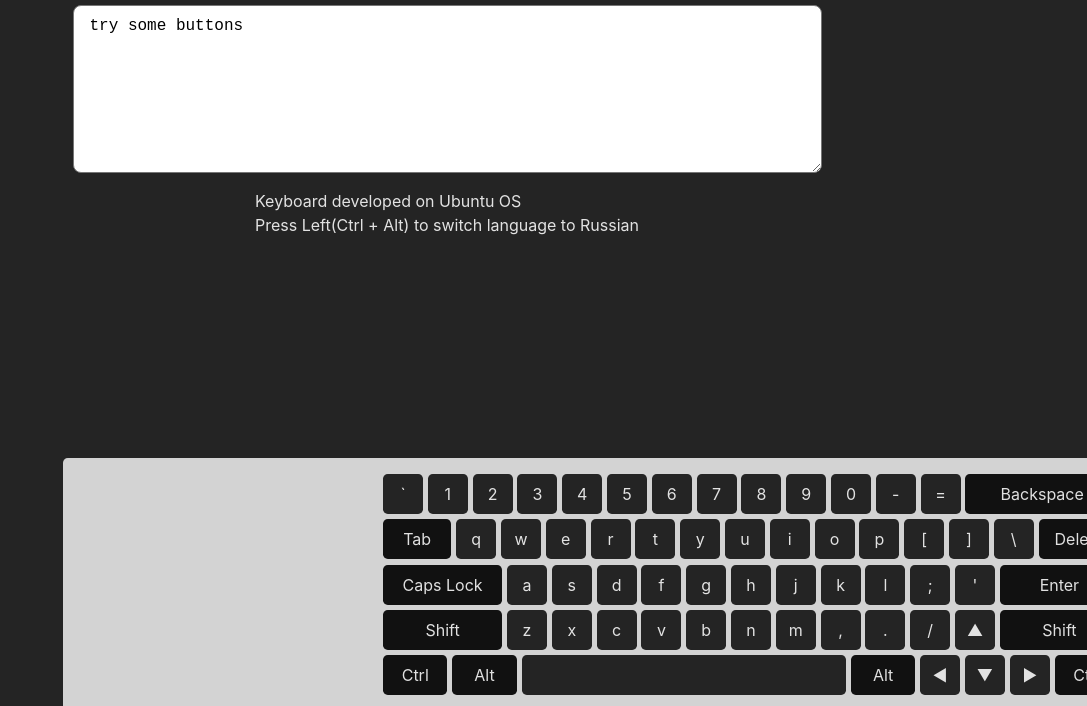
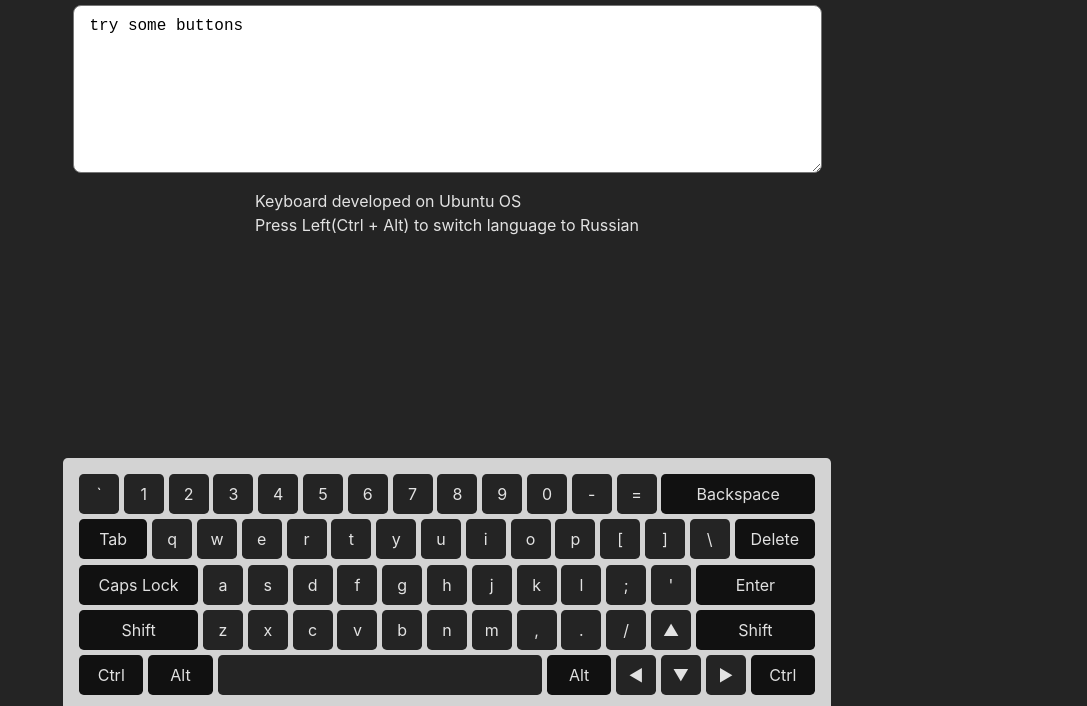
Before and after one commit to maxvy50rs/virtual-keyboard, a website built with Vite: page index.html in a window 1280 px wide. Shown: the part 94-800 px from the top of the page, without its empty margins (193-1280 px from the left). Built offline with nearby package versions, Linux system fonts and the light colour scheme.

Commit message:
deploy: build and deploy final version

```diff
--- a/main.js
+++ b/main.js
@@ -21,5 +21,4 @@ document.addEventListener('DOMContentLoaded', () => {
   const testArea = document.getElementById('test-area');
   keyboard.bindTo(testArea);
   keyboard.init();
-  alert('Привет! Я из-за работы не успел доделать некоторые моменты (описал в PR) -- буду признателен, если дашь мне еще немного времени и перепроверишь. Thanks!');
 });
--- a/style.css
+++ b/style.css
@@ -33,7 +33,7 @@
 
 #keyboard {
   position: fixed;
-  padding: 1rem 20rem 0.5rem 20rem;
+  padding: 1rem 1rem 0.5rem 1rem;
   display: flex;
   justify-content: center;
   flex-wrap: wrap;
```
Also changed, not shown: dist/index.html, 4 other files.
